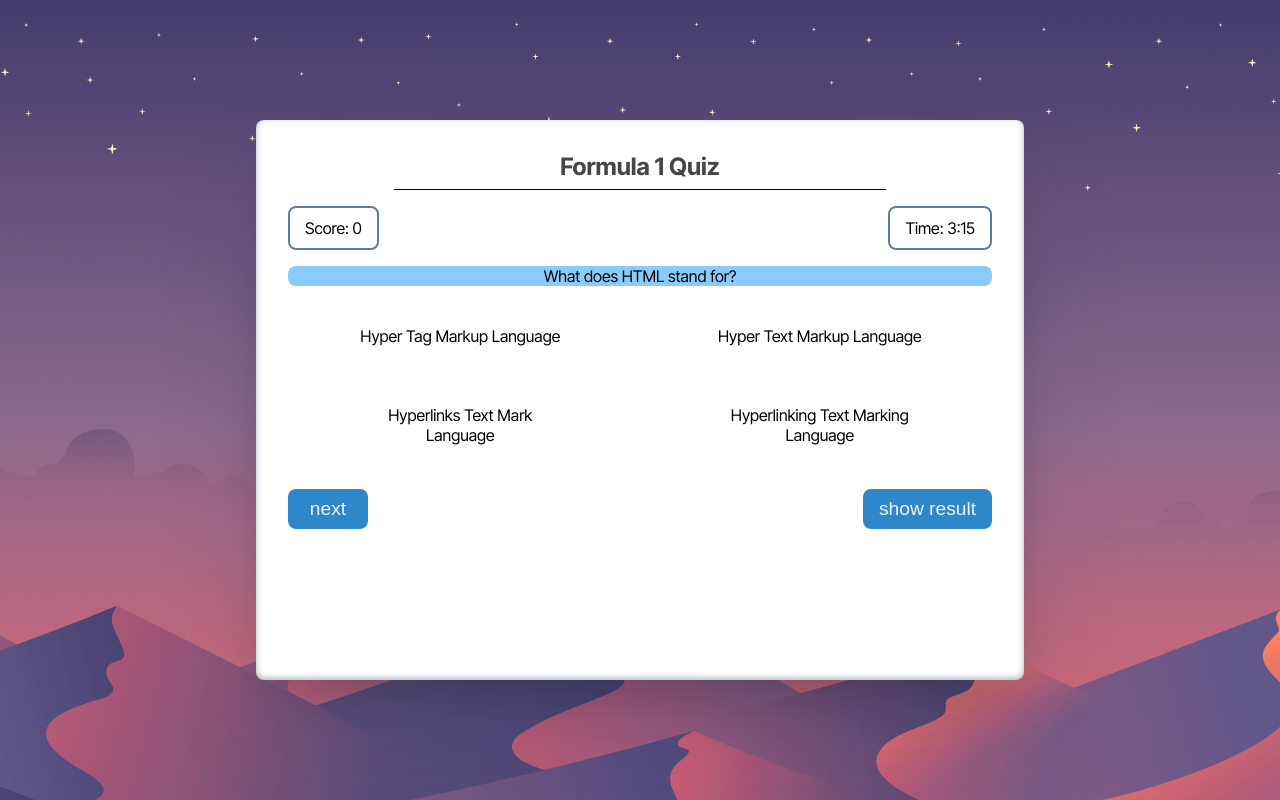
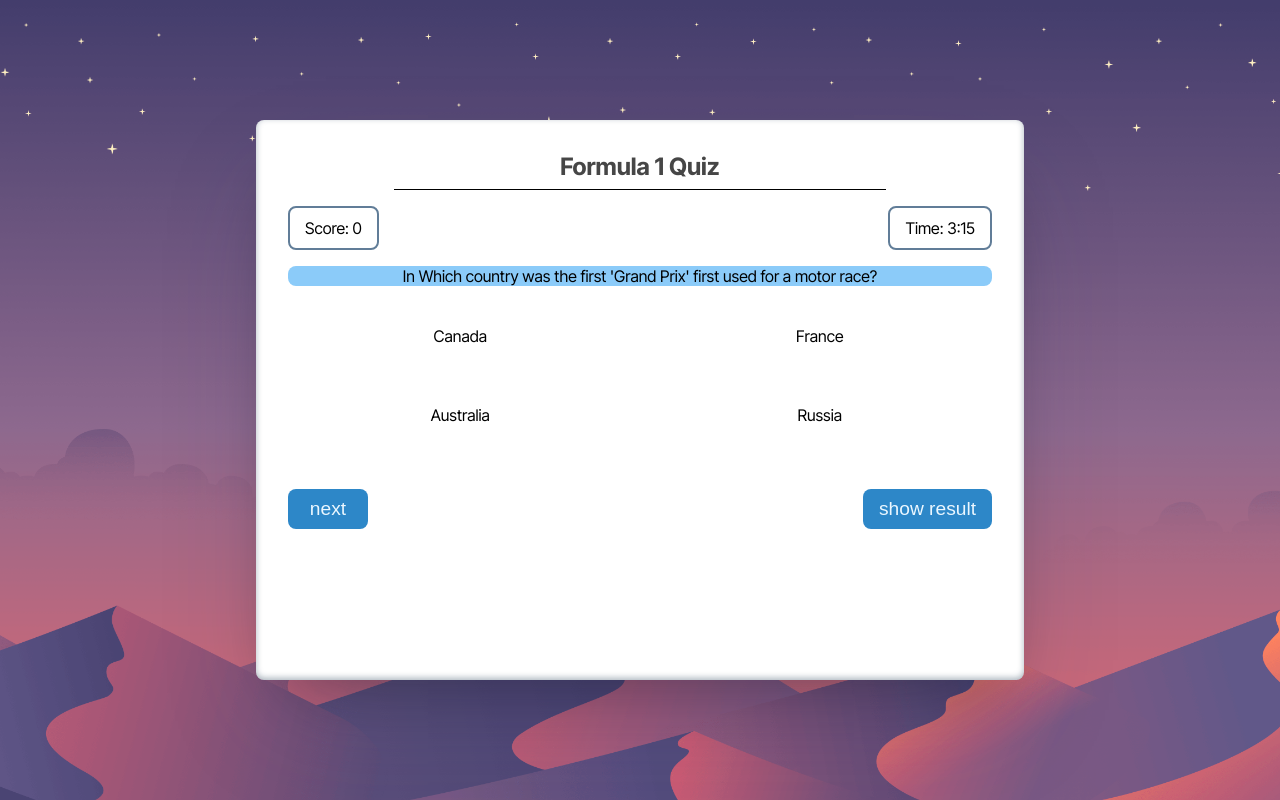
Before and after one commit to omawadhwa/Formula_1, a plain HTML site: page Quiz/questions.html in a window 1280 px wide. Drawn offline with Linux system fonts and the light colour scheme.

Commit message:
added questions:

```diff
--- a/Quiz/JS/quiz.js
+++ b/Quiz/JS/quiz.js
@@ -1,11 +1,11 @@
 export let quiz = [
     {
-        question: "What does HTML stand for?",
+        question: "In Which country was the first 'Grand Prix' first used for a motor race?",
         option: [
-            "Hyper Tag Markup Language",
-            "Hyper Text Markup Language",
-            "Hyperlinks Text Mark Language",
-            "Hyperlinking Text Marking Language",
+            "Canada",
+            "France",
+            "Australia",
+            "Russia",
         ],
         answer: 2,
     },
```
Also changed, not shown: Quiz/quiz.html (+1 -1 lines).
